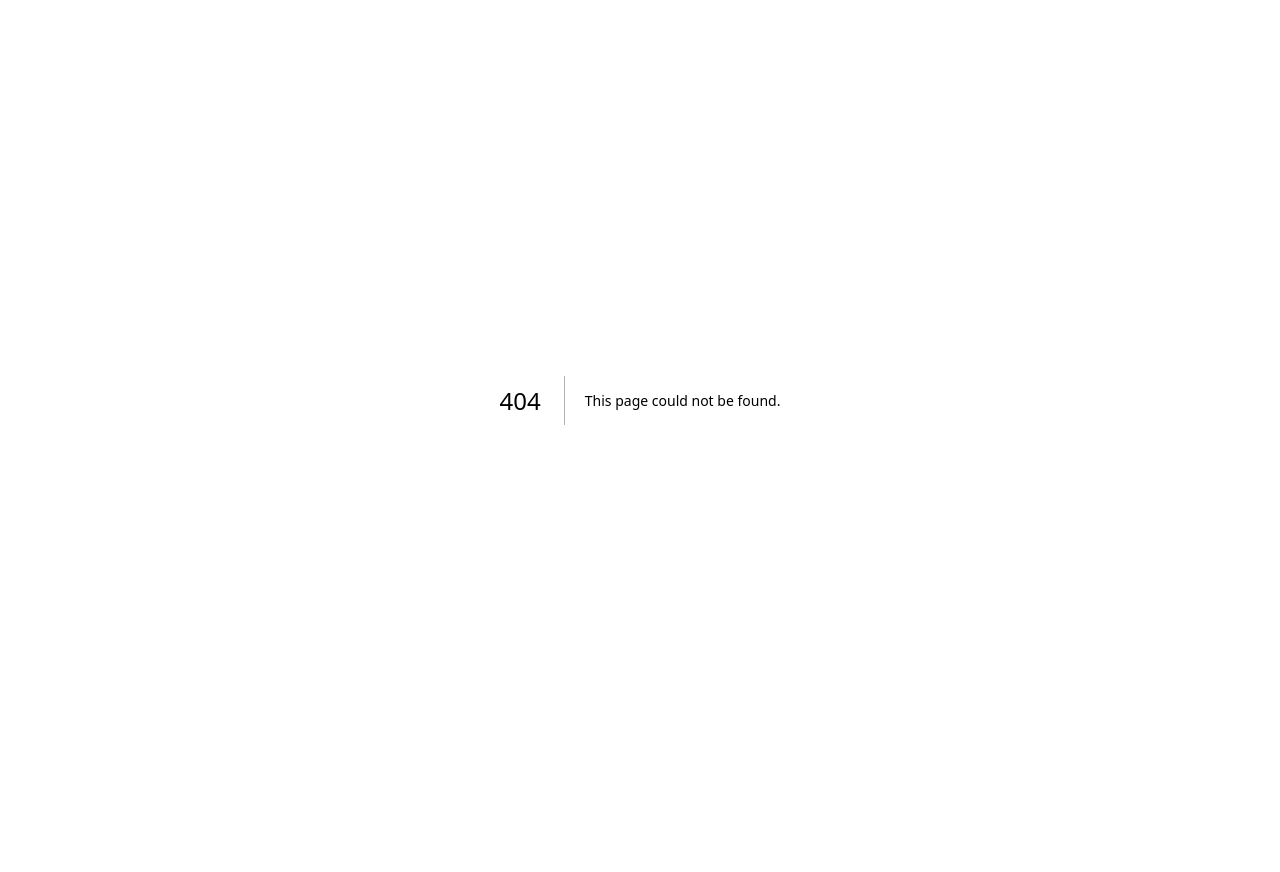
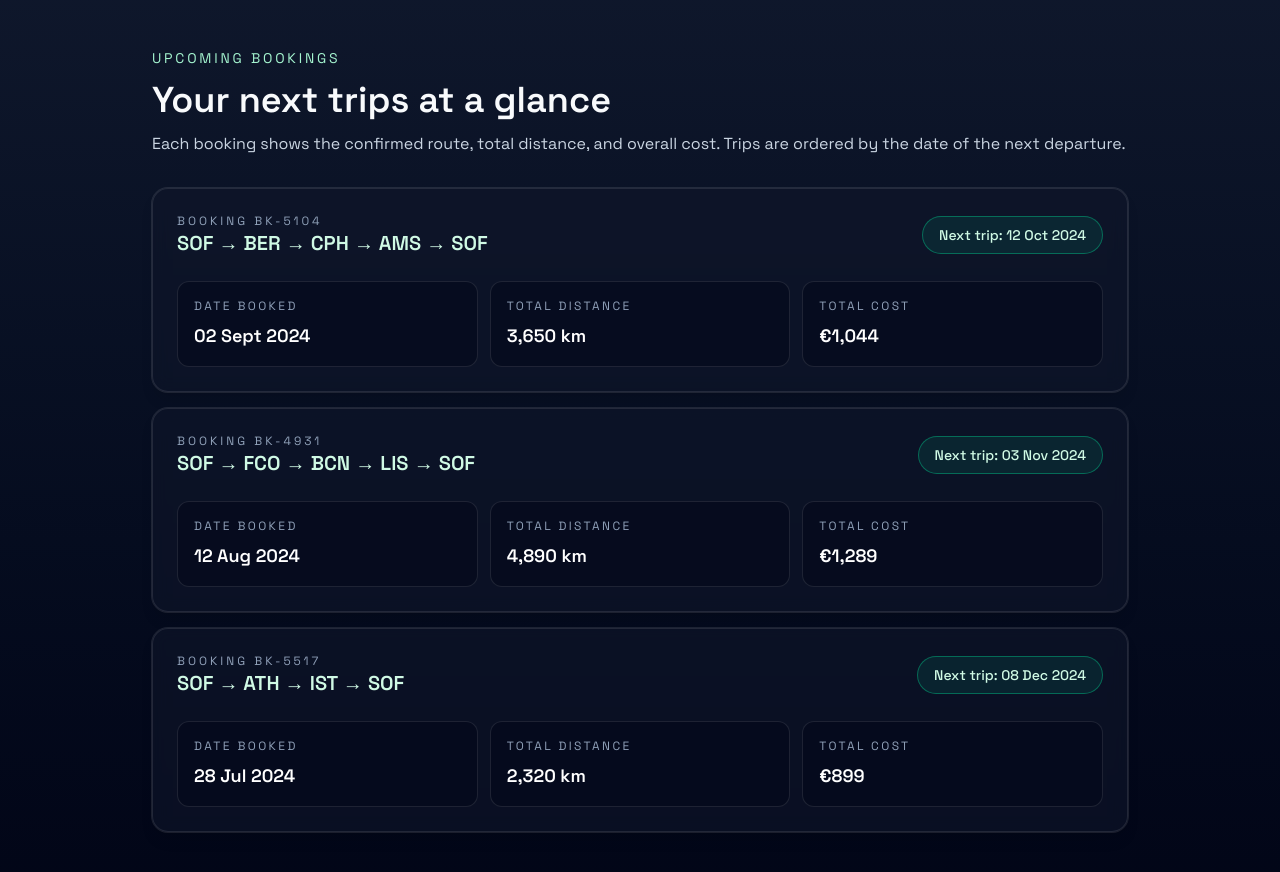
Before and after one commit to findgriff/apachenomad, a Next.js app in the folder apps/web/: page /bookings in a window 1280 px wide. Before the commit this address had no page. Shown: the top 872 px of the page. Before the commit the page ends 800 px from the top, so only its background shows below. Built offline with nearby package versions, Linux system fonts and the light colour scheme.

Commit message:
Add bookings page for upcoming trips

```diff
--- /dev/null
+++ b/apps/web/src/app/bookings/page.tsx
@@ -0,0 +1,108 @@
+"use client";
+
+const bookings = [
+  {
+    id: "bk-4931",
+    route: ["SOF", "FCO", "BCN", "LIS", "SOF"],
+    bookingDate: "2024-08-12",
+    nextTripDate: "2024-11-03",
+    totalCostCents: 128900,
+    currency: "EUR",
+    totalDistanceKm: 4890,
+  },
+  {
+    id: "bk-5104",
+    route: ["SOF", "BER", "CPH", "AMS", "SOF"],
+    bookingDate: "2024-09-02",
+    nextTripDate: "2024-10-12",
+    totalCostCents: 104400,
+    currency: "EUR",
+    totalDistanceKm: 3650,
+  },
+  {
+    id: "bk-5517",
+    route: ["SOF", "ATH", "IST", "SOF"],
+    bookingDate: "2024-07-28",
+    nextTripDate: "2024-12-08",
+    totalCostCents: 89900,
+    currency: "EUR",
+    totalDistanceKm: 2320,
+  },
+];
+
+const sortedBookings = [...bookings].sort(
+  (a, b) => new Date(a.nextTripDate).getTime() - new Date(b.nextTripDate).getTime(),
+);
+
+const dateFormatter = new Intl.DateTimeFormat("en-GB", {
+  day: "2-digit",
+  month: "short",
+  year: "numeric",
+});
+
+const currencyFormatter = new Intl.NumberFormat("en-GB", {
+  style: "currency",
+  currency: "EUR",
+  maximumFractionDigits: 0,
+});
+
+export default function BookingsPage() {
+  return (
+    <main className="min-h-screen bg-gradient-to-b from-slate-900 to-slate-950 text-slate-50">
+      <div className="mx-auto flex max-w-5xl flex-col gap-8 px-6 py-12">
+        <header className="flex flex-col gap-3">
+          <p className="text-sm uppercase tracking-[0.2em] text-emerald-200">Upcoming bookings</p>
+          <h1 className="text-3xl font-semibold sm:text-4xl">Your next trips at a glance</h1>
+          <p className="text-sm text-slate-300 sm:text-base">
+            Each booking shows the confirmed route, total distance, and overall cost. Trips are
+            ordered by the date of the next departure.
+          </p>
+        </header>
+
+        <section className="grid gap-4">
+          {sortedBookings.map((booking) => (
+            <article
+              key={booking.id}
+              className="rounded-2xl border border-white/10 bg-slate-900/60 p-6 shadow-lg ring-1 ring-white/10 backdrop-blur"
+            >
+              <div className="flex flex-col gap-4 sm:flex-row sm:items-center sm:justify-between">
+                <div>
+                  <p className="text-xs uppercase tracking-[0.25em] text-slate-400">
+                    Booking {booking.id}
+                  </p>
+                  <h2 className="text-xl font-semibold text-emerald-100">
+                    {booking.route.join(" → ")}
+                  </h2>
+                </div>
+                <div className="rounded-full border border-emerald-400/40 bg-emerald-400/10 px-4 py-2 text-sm font-medium text-emerald-100">
+                  Next trip: {dateFormatter.format(new Date(booking.nextTripDate))}
+                </div>
+              </div>
+
+              <div className="mt-6 grid gap-3 text-sm text-slate-200 sm:grid-cols-3">
+                <div className="rounded-xl border border-white/10 bg-slate-950/50 p-4">
+                  <p className="text-xs uppercase tracking-[0.2em] text-slate-400">Date booked</p>
+                  <p className="mt-2 text-lg font-semibold text-white">
+                    {dateFormatter.format(new Date(booking.bookingDate))}
+                  </p>
+                </div>
+                <div className="rounded-xl border border-white/10 bg-slate-950/50 p-4">
+                  <p className="text-xs uppercase tracking-[0.2em] text-slate-400">Total distance</p>
+                  <p className="mt-2 text-lg font-semibold text-white">
+                    {booking.totalDistanceKm.toLocaleString("en-GB")} km
+                  </p>
+                </div>
+                <div className="rounded-xl border border-white/10 bg-slate-950/50 p-4">
+                  <p className="text-xs uppercase tracking-[0.2em] text-slate-400">Total cost</p>
+                  <p className="mt-2 text-lg font-semibold text-white">
+                    {currencyFormatter.format(booking.totalCostCents / 100)}
+                  </p>
+                </div>
+              </div>
+            </article>
+          ))}
+        </section>
+      </div>
+    </main>
+  );
+}
--- a/apps/web/src/app/page.tsx
+++ b/apps/web/src/app/page.tsx
@@ -1,5 +1,6 @@
 'use client';
 
+import Link from "next/link";
 import { FormEvent, useMemo, useState } from "react";
 
 type JobResult = {
@@ -107,6 +108,14 @@ export default function Home() {
             Plan a 3–6 city loop with Amadeus pricing. Provide your cities, date window, and airline
             preferences; we will queue an optimization job and return the best itinerary.
           </p>
+          <div className="flex flex-wrap gap-3 pt-2 text-sm">
+            <Link
+              href="/bookings"
+              className="inline-flex items-center justify-center rounded-full border border-emerald-400/40 bg-emerald-400/10 px-4 py-2 font-medium text-emerald-100 transition hover:border-emerald-300/80 hover:bg-emerald-400/20"
+            >
+              View upcoming bookings
+            </Link>
+          </div>
         </header>
 
         <section className="grid gap-6 rounded-2xl bg-slate-900/60 p-6 shadow-lg ring-1 ring-white/10 backdrop-blur sm:grid-cols-[1.2fr_1fr] sm:gap-10">
```
